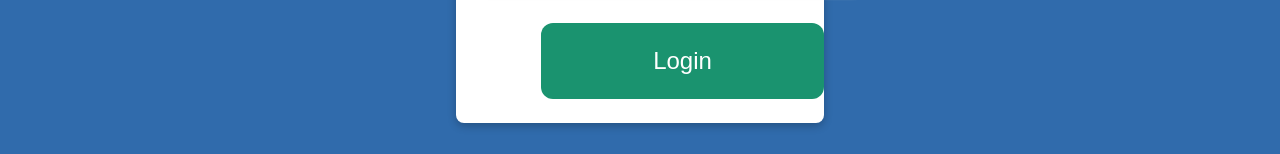
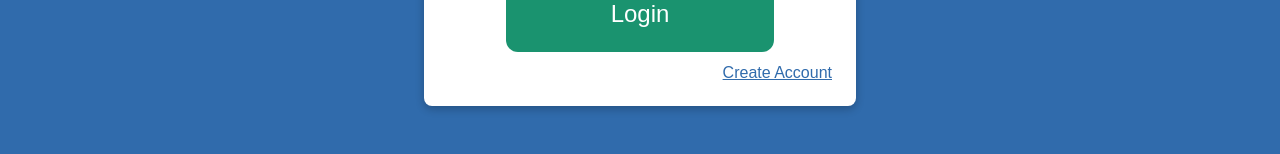
Before and after one commit to Shifteon/mural-react, a React (Create React App) app: page /login in a window 1280 px wide. Shown: the part 638-792 px from the top of the page. Built offline with nearby package versions, Linux system fonts and the light colour scheme; a web font is replaced by a local one.

Commit message:
Improved login experience

```diff
--- a/src/constants.js
+++ b/src/constants.js
@@ -1,5 +1,5 @@
-export const baseRequestUrl = 'https://api.mural-draw.com/';
-// export const baseRequestUrl = 'http://localhost:8080/';
+// export const baseRequestUrl = 'https://api.mural-draw.com/';
+export const baseRequestUrl = 'http://localhost:8080/';
 export const imgSrcUrl      = baseRequestUrl + 'artwork/';
 export const notificationOptions = {
   insert: "top",
--- a/src/pages/login.js
+++ b/src/pages/login.js
@@ -1,5 +1,5 @@
 import React from "react";
-import { redirect, useNavigate } from "react-router-dom";
+import { Link, redirect, useNavigate } from "react-router-dom";
 import { useCookies } from "react-cookie";
 import getAuthorization from "../utils/getAuthorization";
 import { Store } from 'react-notifications-component';
@@ -31,6 +31,17 @@ const Login = () => {
     event.preventDefault();
     const json = await getAuthorization({ username: username, password: password });
     console.log(json);
+    console.log(json);
+    if (!isNaN(json)) {
+      if (json === 422) {
+        Store.addNotification({
+          ...notificationOptions,
+          title: "Username or Password is Incorrect",
+          type: "danger"
+        });
+      }
+      return;
+    }
     setCookie('accessToken', json.accessToken, {
       path: '/',
       maxAge: 3600
@@ -56,18 +67,19 @@ const Login = () => {
   return (
     <div className="login-page">
       <div className="bg-login"></div>
-      <form onSubmit={handleSubmit}>
+      <form className="login-form" onSubmit={handleSubmit}>
         <img src="/images/mural-logo-stacked.png" />
         <label>
           Username
-          <input type="text" value={username} onChange={handleUsernameChange} />
+          <input required type="text" value={username} onChange={handleUsernameChange} />
         </label>
         <label>
           Password
-          <input type="password" value={password}  onChange={handlePasswordChange} />
+          <input required type="password" value={password} minlength="8" onChange={handlePasswordChange} />
         </label>
         {/* <input type="submit" value="Submit" /> */}
         <button type="submit">Login</button>
+        <Link to="/signup">Create Account</Link>
       </form>
     </div>
   );
--- a/src/style.scss
+++ b/src/style.scss
@@ -172,6 +172,22 @@ form {
     grid-row: 1/3;
     grid-column: 1/-1;
 
+    input {
+        padding: .5em;
+        width: 80%;
+    }
+
+    &.login-form {
+        width: 30%;
+        @media only screen and (max-width: 1250px) {
+            width: 40%;
+        }
+
+        @media only screen and (max-width: 950px) {
+
+        }
+    }
+
     &.signup-form {
         // grid-template-columns: 1fr 1fr;
         width: 30%;
@@ -183,16 +199,6 @@ form {
 
         h2 {
             border-bottom: 3px solid #1A936F;
-        }
-
-        input {
-            padding: .5em;
-            width: 80%;
-        }
-
-        img {
-            grid-column: 1/-1;
-            width: 50%;
         }
 
         button {
@@ -278,9 +284,14 @@ button {
     img {
         margin-top: 1em;
         justify-self: center;
-        width: 100%;
+        width: 70%;
         // grid-column: 1/-1;
         // grid-row: 1/2;
+    }
+
+    a {
+        text-align: right;
+        margin-top: .75em;
     }
 }
 
--- a/src/utils/getAuthorization.js
+++ b/src/utils/getAuthorization.js
@@ -15,6 +15,8 @@ async function getAuthorization(body) {
 
   if (response.status == 200) {
     return response.json();
+  } else {
+    return response.status;
   }
 }
 
```
